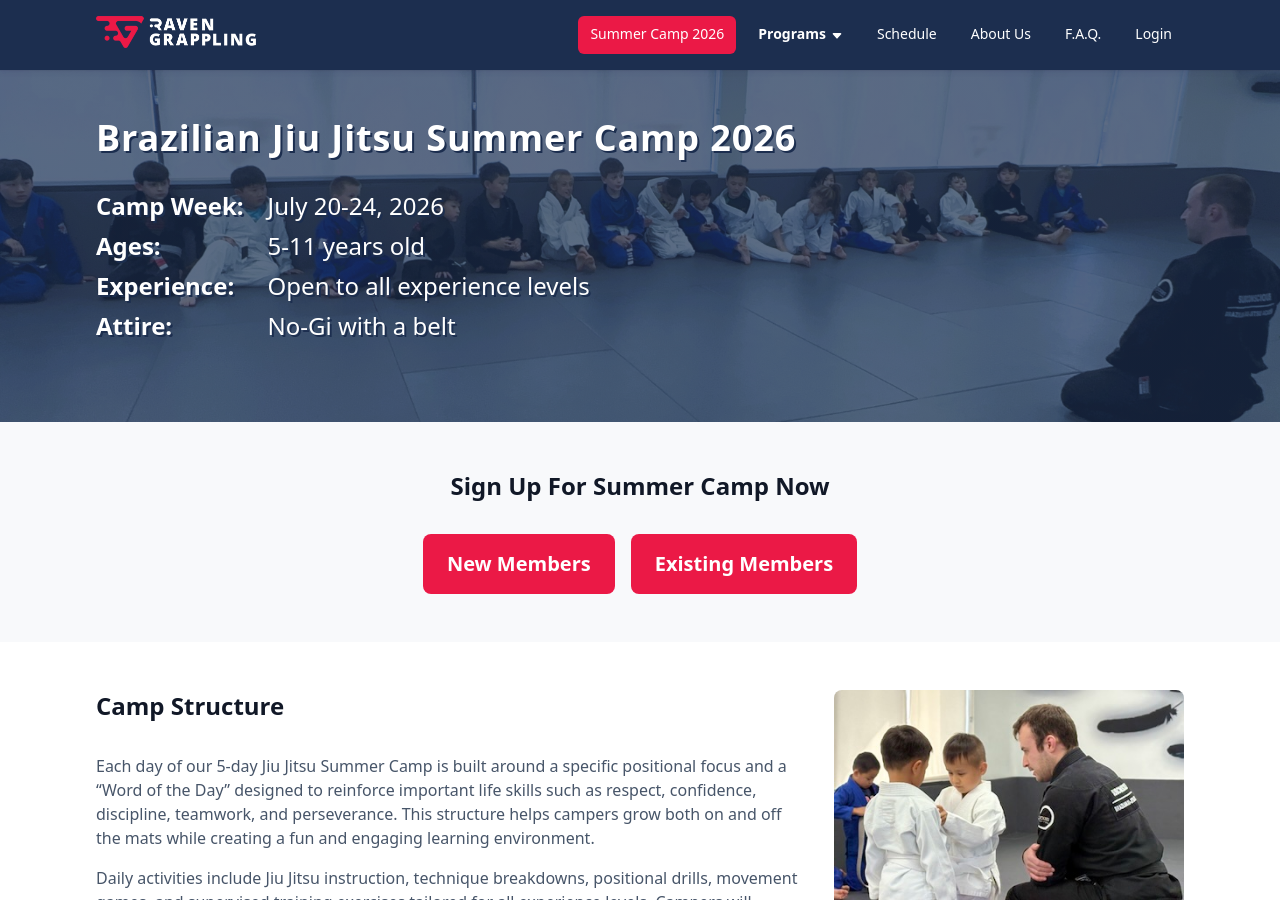
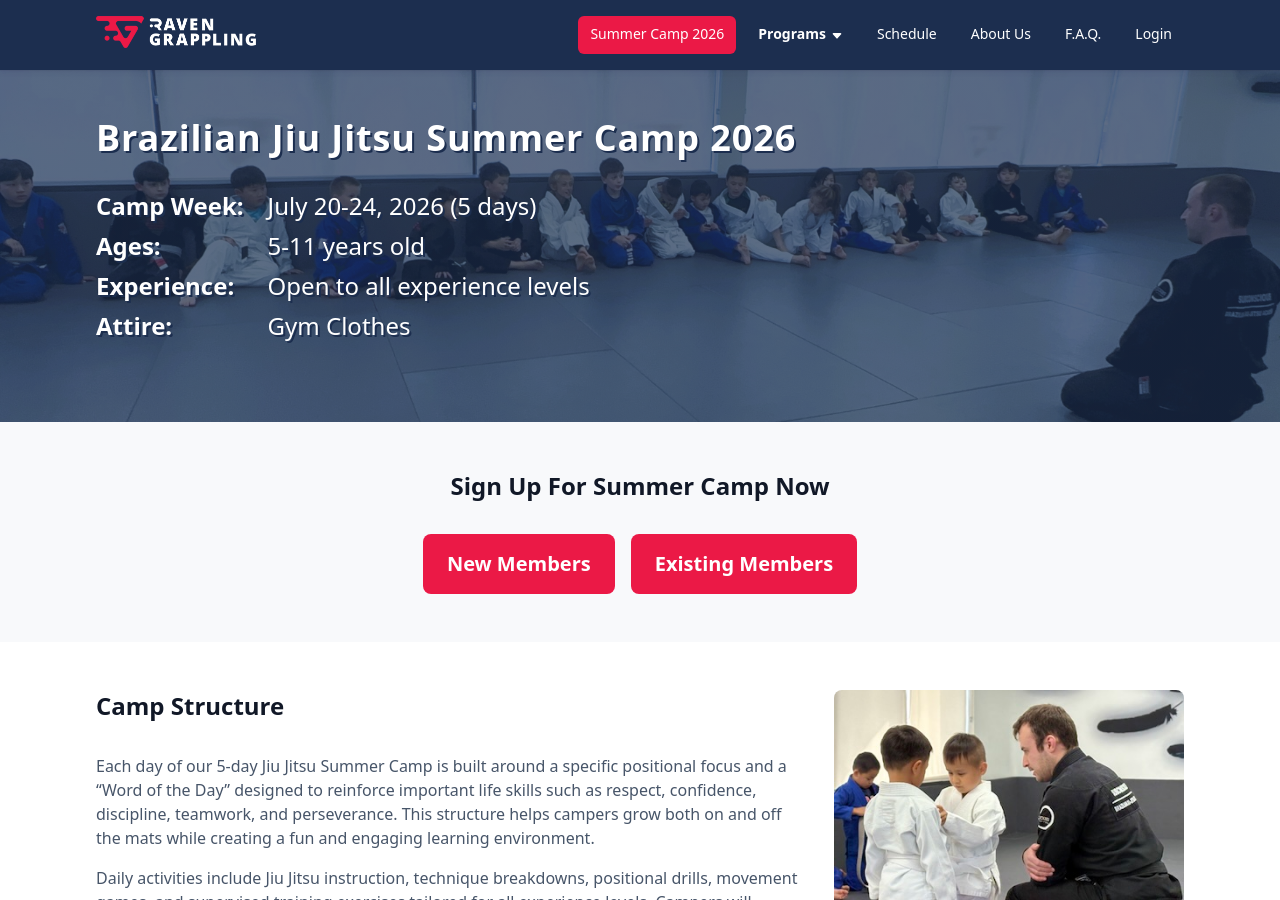
Before and after one commit to RavenGrappling/RavenGrappling.github.io, a Jekyll site: the page built from pages/bjj-summer-camp-2026.html, in a window 1280 px wide and 900 px high. Built offline with Jekyll 4.4.1, drawn with Linux system fonts in a browser that asks for light colours.

Commit message:
Update bjj-summer-camp-2026.html

```diff
--- a/pages/bjj-summer-camp-2026.html
+++ b/pages/bjj-summer-camp-2026.html
@@ -13,7 +13,7 @@ meta_desc: BJJ Summer Camp
       </h1>
       <dl>
       	<dt>Camp Week:</dt>
-       	<dd>July 20-24, 2026</dd>
+       	<dd>July 20-24, 2026 (5 days)</dd>
         <dt>Ages:</dt>
         <dd>
         	5-11 years old
@@ -21,7 +21,7 @@ meta_desc: BJJ Summer Camp
         <dt>Experience:</dt>
         <dd>Open to all experience levels</dd>
         <dt>Attire:</dt>
-        <dd>No-Gi with a belt</dd>
+        <dd>Gym Clothes</dd>
       </dl>
     </div>
   </section>
```
